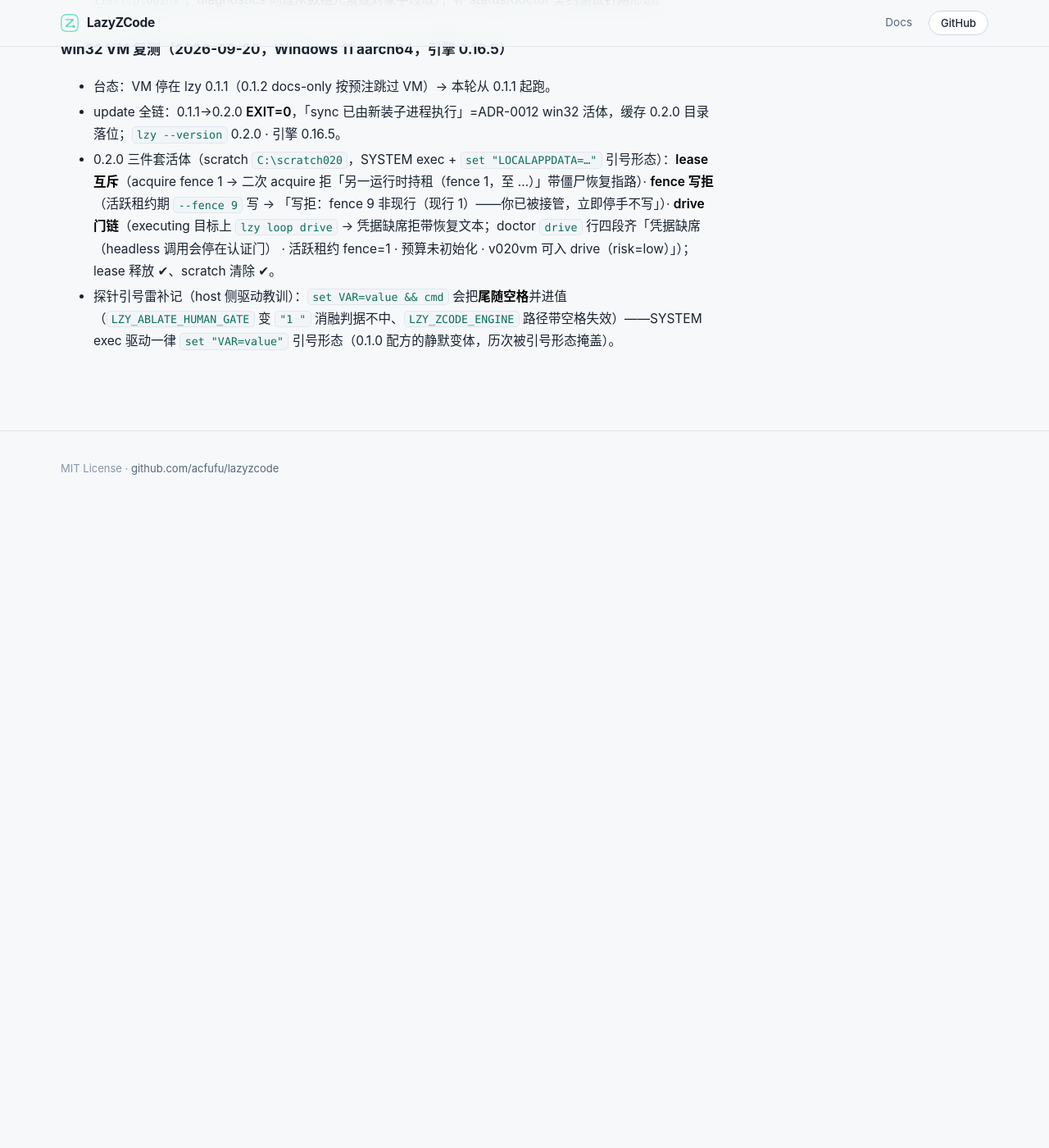
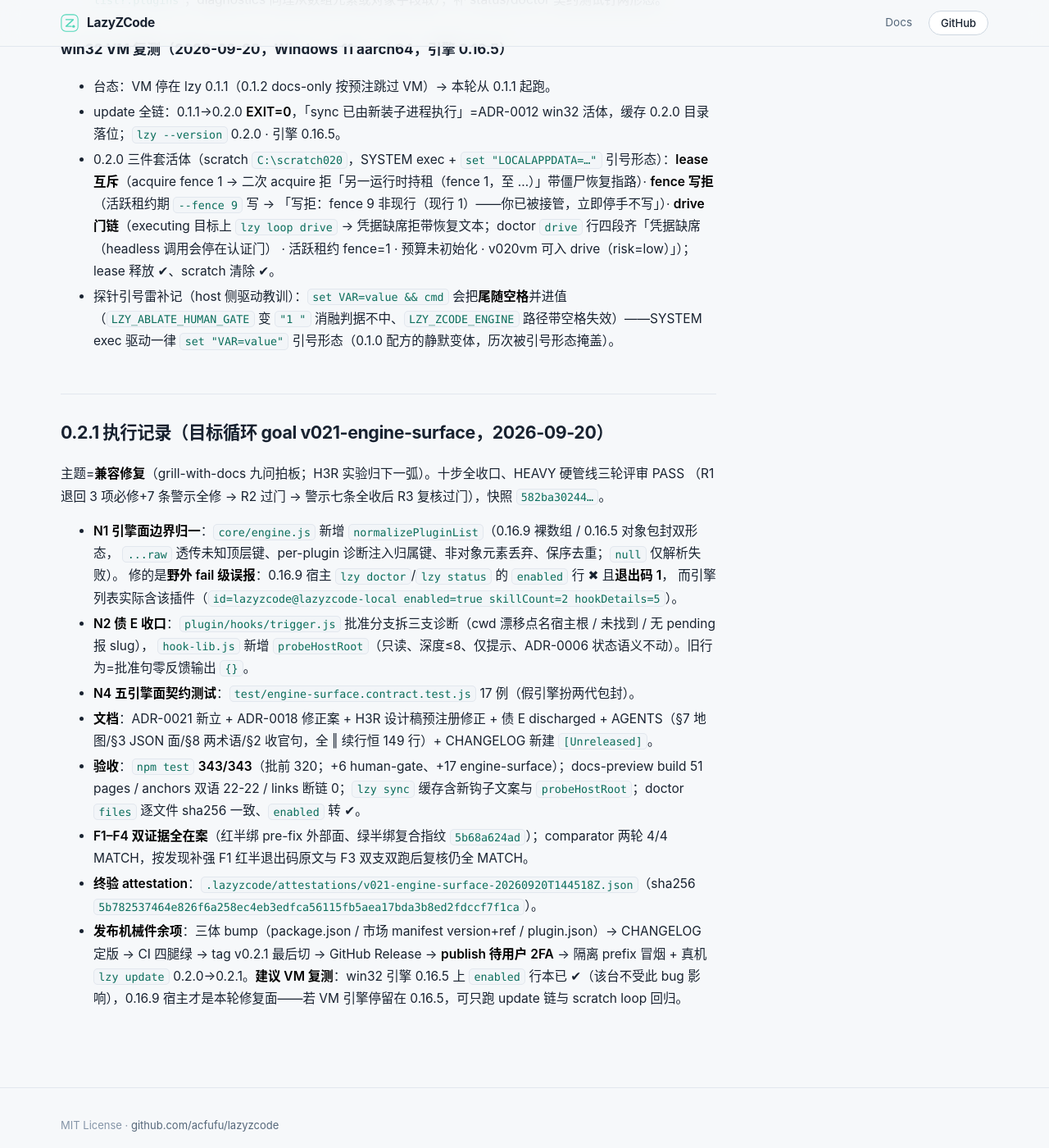
Before and after one commit to Acfufu/lazyzcode, a Jekyll site: the page built from docs/release-checklist.md, in a window 1280 px wide and 1400 px high, scrolled down 19810 px. Shown: the whole window at 82% size. Built offline with Jekyll 4.4.1, drawn with Linux system fonts in a browser that asks for light colours; our own code applies the rules of GitHub Pages for plain Markdown files; before the commit the page ends 20440 px from its top, so only the background shows below that.

Commit message:
docs(release): 0.2.1 execution record for goal v021-engine-surface
Ten steps closed, HEAVY pipeline with three review rounds converging to PASS
on frozen snapshot 582ba30244, comparator 4/4 MATCH across two passes
(strengthened F1 red to carry the verbatim exit-code flip and F3 green to
carry both branches' double-run), 343/343 tests, docs chain clean.

Publish remains with the maintainer (2FA); the VM pass is optional for this
one because the fixed surface only misreports on engine 0.16.9 hosts.

Lzy-Attestation: 5b782537464e826f6a258ec4eb3edfca56115fb5aea17bda3b8ed2fdccf7f1ca

Goal: v021-engine-surface#F4

```diff
--- a/docs/release-checklist.md
+++ b/docs/release-checklist.md
@@ -483,3 +483,21 @@ plugin payload). From older versions: manual two-step (`npm i -g lazyzcode
 - update 全链：0.1.1→0.2.0 **EXIT=0**，「sync 已由新装子进程执行」=ADR-0012 win32 活体，缓存 0.2.0 目录落位；`lzy --version` 0.2.0 · 引擎 0.16.5。
 - 0.2.0 三件套活体（scratch `C:\scratch020`，SYSTEM exec + `set "LOCALAPPDATA=…"` 引号形态）：**lease 互斥**（acquire fence 1 → 二次 acquire 拒「另一运行时持租（fence 1，至 …）」带僵尸恢复指路）· **fence 写拒**（活跃租约期 `--fence 9` 写 → 「写拒：fence 9 非现行（现行 1）——你已被接管，立即停手不写」）· **drive 门链**（executing 目标上 `lzy loop drive` → 凭据缺席拒带恢复文本；doctor `drive` 行四段齐「凭据缺席（headless 调用会停在认证门） · 活跃租约 fence=1 · 预算未初始化 · v020vm 可入 drive（risk=low）」）；lease 释放 ✔、scratch 清除 ✔。
 - 探针引号雷补记（host 侧驱动教训）：`set VAR=value && cmd` 会把**尾随空格**并进值（`LZY_ABLATE_HUMAN_GATE` 变 `"1 "` 消融判据不中、`LZY_ZCODE_ENGINE` 路径带空格失效）——SYSTEM exec 驱动一律 `set "VAR=value"` 引号形态（0.1.0 配方的静默变体，历次被引号形态掩盖）。
+
+## 0.2.1 执行记录（目标循环 goal v021-engine-surface，2026-09-20）
+
+主题=**兼容修复**（grill-with-docs 九问拍板；H3R 实验归下一弧）。十步全收口、HEAVY 硬管线三轮评审 PASS
+（R1 退回 3 项必修+7 条警示全修 → R2 过门 → 警示七条全收后 R3 复核过门），快照 `582ba30244…`。
+
+- **N1 引擎面边界归一**：`core/engine.js` 新增 `normalizePluginList`（0.16.9 裸数组 / 0.16.5 对象包封双形态，
+  `...raw` 透传未知顶层键、per-plugin 诊断注入归属键、非对象元素丢弃、保序去重；`null` 仅解析失败）。
+  修的是**野外 fail 级误报**：0.16.9 宿主 `lzy doctor`/`lzy status` 的 `enabled` 行 ✖ 且**退出码 1**，
+  而引擎列表实际含该插件（`id=lazyzcode@lazyzcode-local enabled=true skillCount=2 hookDetails=5`）。
+- **N2 债 E 收口**：`plugin/hooks/trigger.js` 批准分支拆三支诊断（cwd 漂移点名宿主根 / 未找到 / 无 pending 报 slug），
+  `hook-lib.js` 新增 `probeHostRoot`（只读、深度≤8、仅提示、ADR-0006 状态语义不动）。旧行为=批准句零反馈输出 `{}`。
+- **N4 五引擎面契约测试**：`test/engine-surface.contract.test.js` 17 例（假引擎扮两代包封）。
+- **文档**：ADR-0021 新立 + ADR-0018 修正案 + H3R 设计稿预注册修正 + 债 E discharged + AGENTS（§7 地图/§3 JSON 面/§8 两术语/§2 收官句，全 ‖ 续行恒 149 行）+ CHANGELOG 新建 `[Unreleased]`。
+- **验收**：`npm test` **343/343**（批前 320；+6 human-gate、+17 engine-surface）；docs-preview build 51 pages / anchors 双语 22-22 / links 断链 0；`lzy sync` 缓存含新钩子文案与 `probeHostRoot`；doctor `files` 逐文件 sha256 一致、`enabled` 转 ✔。
+- **F1–F4 双证据全在案**（红半绑 pre-fix 外部面、绿半绑复合指纹 `5b68a624ad`）；comparator 两轮 4/4 MATCH，按发现补强 F1 红半退出码原文与 F3 双支双跑后复核仍全 MATCH。
+- **终验 attestation**：`.lazyzcode/attestations/v021-engine-surface-20260920T144518Z.json`（sha256 `5b782537464e826f6a258ec4eb3edfca56115fb5aea17bda3b8ed2fdccf7f1ca`）。
+- **发布机械件余项**：三体 bump（package.json / 市场 manifest version+ref / plugin.json）→ CHANGELOG 定版 → CI 四腿绿 → tag v0.2.1 最后切 → GitHub Release → **publish 待用户 2FA** → 隔离 prefix 冒烟 + 真机 `lzy update` 0.2.0→0.2.1。**建议 VM 复测**：win32 引擎 0.16.5 上 `enabled` 行本已 ✔（该台不受此 bug 影响），0.16.9 宿主才是本轮修复面——若 VM 引擎停留在 0.16.5，可只跑 update 链与 scratch loop 回归。
```
